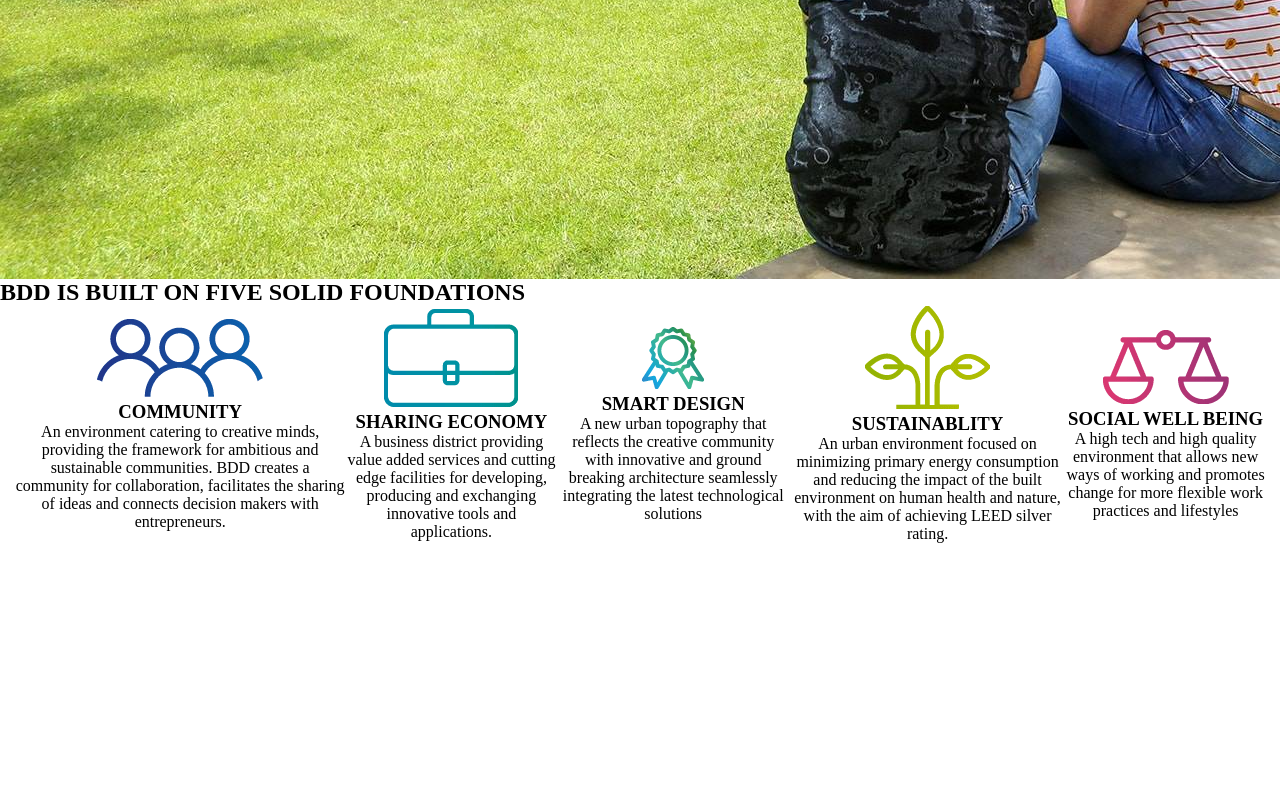
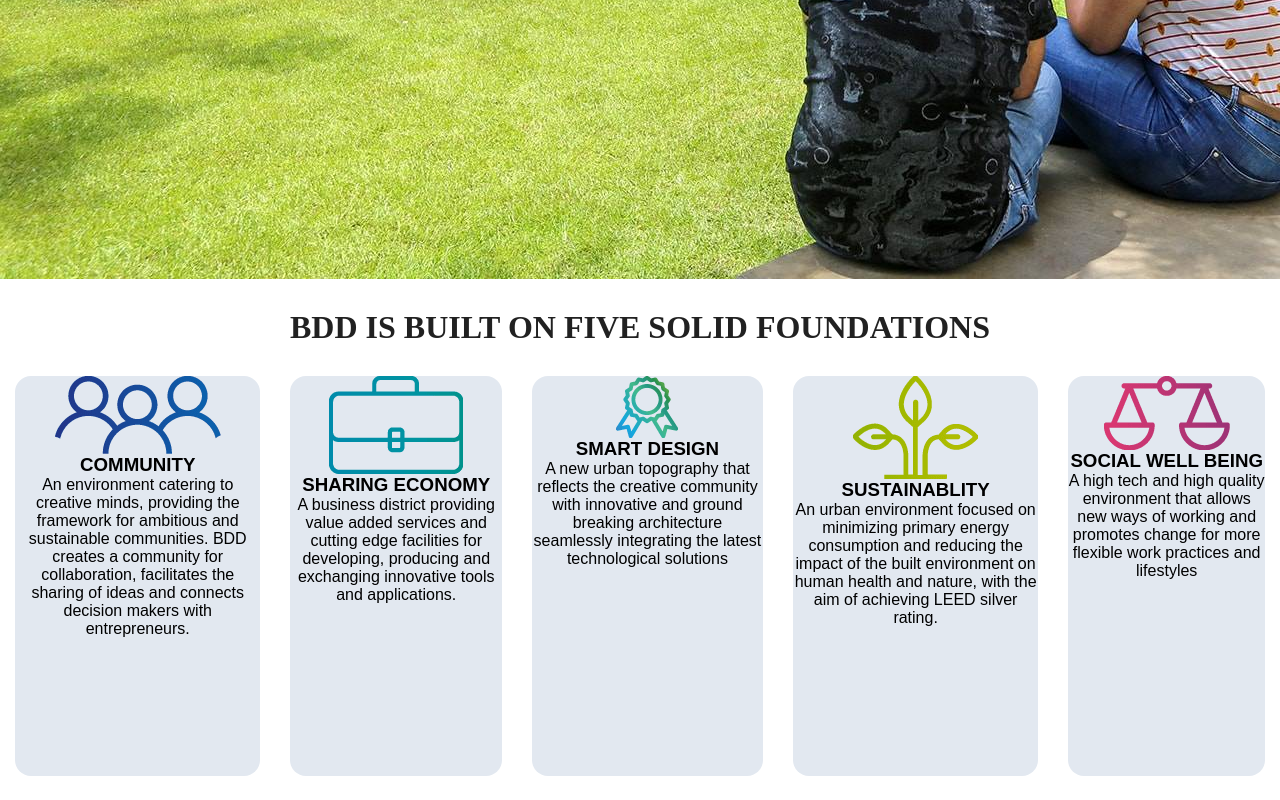
Before and after one commit to MaryamHmayed/BDD-Clone, a plain HTML site: page pages/index.html in a window 1280 px wide. Shown: the part 745-1545 px from the top of the page. Before the commit the page ends 1312 px from the top, so only its background shows below. Drawn offline with Linux system fonts and the light colour scheme; a web font is replaced by a local one.

Commit message:
resizing boxes in section 2

```diff
--- a/pages/index.html
+++ b/pages/index.html
@@ -5,6 +5,9 @@
     <meta name="viewlport" content="width= , initial-scale=1.0">
     <title>BDD-Clone</title>
     <link rel="stylesheet" href="/styles/style.css">
+    <link
+    href="https://db.onlinewebfonts.com/c/3404d160e7e6e9b9be25ce76d2629769?family=TheMixSemiBold-Plain"
+    rel="stylesheet">
 
 </head>
 <body>
@@ -37,40 +40,43 @@
 
     <section class="BDD-foundations">
         <h2>BDD IS BUILT ON FIVE SOLID FOUNDATIONS</h2>
-        <div class="boxes">
-            <div>
+        <div class="foundations-contain">
+            <div class="boxes">
                     <img src="/assets/1.png" alt="">
                     <h3>COMMUNITY</h3>
                     <p>An environment catering to creative minds, providing the framework for ambitious and sustainable communities. BDD creates a community for collaboration, facilitates the sharing of ideas and connects decision makers with entrepreneurs.</p>
 
             </div>
-            <div >
+            <div class="boxes">
                      <img src="/assets/2.png" alt="">
                     <h3>SHARING ECONOMY</h3>
                     <p>A business district providing value added services and cutting edge facilities for developing, producing and exchanging innovative tools and applications.</p>
 
             </div>
-            <div class="foundations-contian">
+
+                <div class="boxes">
 
                      <img src="/assets/smart design.png" alt="">
                     <h3>SMART DESIGN</h3>
                     <p>A new urban topography that reflects the creative community with innovative and ground breaking architecture seamlessly integrating the latest technological solutions</p>
 
             </div>
-            <div>
 
+                <div class="boxes">
                      <img src="/assets/3.png" alt="">
                     <h3>SUSTAINABLITY</h3>
                     <p>An urban environment focused on minimizing primary energy consumption and reducing the impact of the built environment on human health and nature, with the aim of achieving LEED silver rating.</p>
 
-            </div>
-            <div>
+
+                </div>
+                <div class="boxes">
 
                      <img src="/assets/4.png" alt="">
                     <h3>SOCIAL WELL BEING</h3>
                     <p>A high tech and high quality environment that allows new ways of working and promotes change for more flexible work practices and lifestyles</p>
 
-            </div>
+                </div>
+        </div>
 
     </section>
 
--- a/styles/style.css
+++ b/styles/style.css
@@ -12,7 +12,7 @@
     height: 1024px;
     transition: background-image 0.35sec;
     color: #e2e8f0;
-    font-family: "TheMixSemiBold-";
+    font-family:"TheMixSemiBold-Plain" ;
 
 }
 header{
@@ -22,6 +22,7 @@ header{
     height: 159px;
     padding: 70px ;
     overflow: hidden;
+
 
 
 }
@@ -42,10 +43,7 @@ header{
 
 }
 
-@font-face {
-    font-family: "TheMixSemiBold-";
-    src: url(/styles/TheMixSemiBold-Plain.otf);
-}
+
 
 .join-button{
     background-color: #0078BE;
@@ -71,9 +69,31 @@ header{
 
 .boxes{
     display:flex;
-    justify-content: space-evenly;
+    flex-direction: column;
+    justify-content:flex-start;
     align-items: center;
     text-align: center;
     margin: 0px 15px 24px 15px;
+    background-color: #e2e8f0;
+    border-radius: 1rem;
+    border-width: 1px;
+    height: 400px;
+    width: fit-content;
 
 }
+
+.foundations-contain{
+    font-family: "TheMixBlack-Caps", Sans-serif;
+    display: flex;
+    justify-content: space-between;
+
+}
+
+h2{
+    text-align: center;
+    padding:30px;
+    font-size: 32px;
+    font-weight: 600;
+    color:#212121
+
+}
```
Also changed, not shown: styles/TheMixSemiBold-Plain.otf (deleted).
